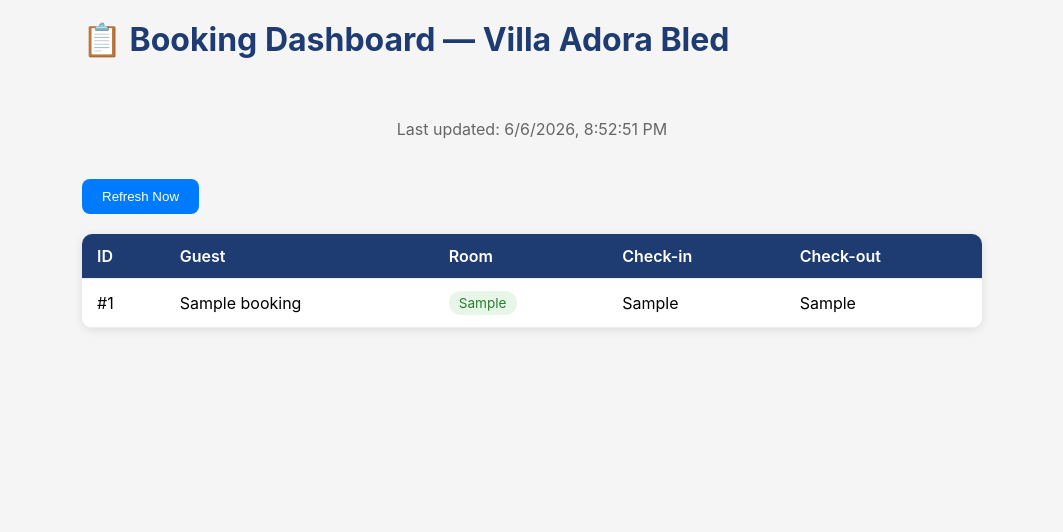
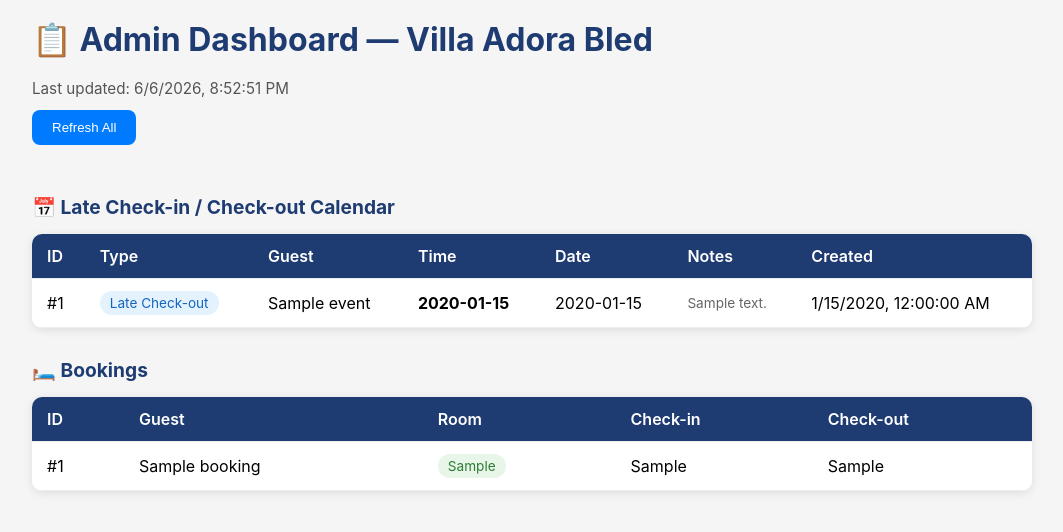
Before and after one commit to Isakzvegelj/villa-adora-bot, a Flask app: page /admin in a window 1280 px wide. Shown: the top 532 px of the page, without its empty margins (108-1171 px from the left). Run offline with Flask 3, Linux system fonts and the light colour scheme; tables that the repository leaves empty hold one stand-in row (values such as "Sample post").

Commit message:
feat: late check-in/out calendar system
- Add calendar_events database table
- Bot detects late check-in/out times from guest messages
- Saves events to calendar with guest name, time, notes
- Admin dashboard shows calendar events with color-coded badges
- Time extraction from natural language (e.g. 'at 10pm', 'around 22:30')
- Auto-refresh every 30 seconds

```diff
--- a/app.py
+++ b/app.py
@@ -1,8 +1,9 @@
 import os
 import subprocess
 import json
+import re
 from openai import OpenAI
-from database import add_booking, init_db
+from database import add_booking, init_db, add_calendar_event, get_all_calendar_events
 from hotel_data import hotel_info
 import sqlite3
 from flask import Flask, render_template, request, jsonify
@@ -120,6 +121,32 @@ def fix_spacing(text):
     # Fix multiple spaces
     text = re.sub(r'  +', ' ', text)
     return text.strip()
+
+
+def extract_time_from_message(message):
+    """Extract time from a natural language message like 'I'll arrive at 10pm' or 'around 22:30'."""
+    # Match patterns like "10pm", "10 pm", "10:30pm", "22:30", "10:00 PM", "at 10", "around 10pm"
+    patterns = [
+        r'(?:at|around|about|by|before|after)\s+(\d{1,2}):?(\d{2})?\s*(am|pm|AM|PM)?',
+        r'(\d{1,2}):(\d{2})\s*(am|pm|AM|PM)?',
+        r'(\d{1,2})\s*(am|pm|AM|PM)',
+        r'(?:at|around|about|by|before|after)\s+(\d{1,2})\s*(am|pm|AM|PM)?',
+    ]
+    msg_lower = message.lower()
+    for pattern in patterns:
+        match = re.search(pattern, msg_lower)
+        if match:
+            hour = int(match.group(1))
+            minute = int(match.group(2)) if match.group(2) else 0
+            ampm = match.group(3) if len(match.groups()) >= 3 and match.group(3) else None
+            if ampm:
+                ampm = ampm.lower()
+                if ampm == 'pm' and hour < 12:
+                    hour += 12
+                elif ampm == 'am' and hour == 12:
+                    hour = 0
+            return f"{hour:02d}:{minute:02d}"
+    return None
 
 
 def build_system_prompt() -> str:
@@ -511,6 +538,30 @@ def api_chat():
                         "I can assist with rooms, check-in times, breakfast, parking, and more."
                     )
                 answer = fix_spacing(answer)
+
+                # If guest provided a specific time for late check-in/out, save to calendar
+                if topic in ("late_check_in", "late_check_out", "check_in", "check_out"):
+                    extracted_time = extract_time_from_message(user_message)
+                    if extracted_time:
+                        event_type = "late_check_in" if "check_in" in topic or "arrival" in user_message.lower() else "late_check_out"
+                        # Try to get guest name from session messages
+                        guest_name = "Guest"
+                        for msg in messages:
+                            if isinstance(msg, dict) and msg.get("role") == "user":
+                                # Simple name extraction — look for patterns like "my name is X" or "I'm X"
+                                name_match = re.search(r"(?:my name is|i'm|i am|this is)\s+([A-Z][a-z]+(?:\s+[A-Z][a-z]+)?)", msg.get("content", ""), re.IGNORECASE)
+                                if name_match:
+                                    guest_name = name_match.group(1)
+                                    break
+                        add_calendar_event(
+                            session_id=session_id,
+                            event_type=event_type,
+                            guest_name=guest_name,
+                            time=extracted_time,
+                            notes=f"Guest requested {event_type.replace('_', ' ')} at {extracted_time}. Original message: {user_message}"
+                        )
+                        answer += f" I've noted your {event_type.replace('_', ' ')} time of {extracted_time} in our calendar. "
+
                 replies.append({"type": "text", "content": answer})
                 messages.append({"role": "tool", "content": answer})
         if not replies:
@@ -590,6 +641,27 @@ def admin():
     return render_template("admin.html", hotel_name=hotel_info["name"])
 
 
+@app.route("/api/calendar", methods=["GET"])
+def api_calendar():
+    """Get all calendar events (late check-in/out, etc.)."""
+    events = get_all_calendar_events()
+    return jsonify({
+        "events": [
+            {
+                "id": e[0],
+                "session_id": e[1],
+                "event_type": e[2],
+                "guest_name": e[3],
+                "time": e[4],
+                "date": e[5],
+                "notes": e[6],
+                "created_at": e[7],
+            }
+            for e in events
+        ]
+    })
+
+
 if __name__ == "__main__":
     port = int(os.environ.get("PORT", 5173))
     print(f"🏔️  {hotel_info['name']} — Fast Mode")
--- a/templates/admin.html
+++ b/templates/admin.html
@@ -7,24 +7,48 @@
     <style>
         * { margin: 0; padding: 0; box-sizing: border-box; }
         body { font-family: -apple-system, sans-serif; background: #f5f5f5; padding: 20px; }
-        .container { max-width: 900px; margin: 0 auto; }
+        .container { max-width: 1000px; margin: 0 auto; }
         h1 { color: #1e3c72; margin-bottom: 20px; }
-        .refresh-btn { background: #007bff; color: white; border: none; padding: 10px 20px; border-radius: 8px; cursor: pointer; margin-bottom: 20px; }
+        h2 { color: #1e3c72; margin: 30px 0 15px 0; font-size: 1.2em; }
+        .refresh-btn { background: #007bff; color: white; border: none; padding: 10px 20px; border-radius: 8px; cursor: pointer; margin-bottom: 20px; margin-right: 10px; }
         .refresh-btn:hover { background: #0056b3; }
-        table { width: 100%; border-collapse: collapse; background: white; border-radius: 10px; overflow: hidden; box-shadow: 0 2px 10px rgba(0,0,0,0.1); }
+        table { width: 100%; border-collapse: collapse; background: white; border-radius: 10px; overflow: hidden; box-shadow: 0 2px 10px rgba(0,0,0,0.1); margin-bottom: 20px; }
         th, td { padding: 12px 15px; text-align: left; border-bottom: 1px solid #eee; }
         th { background: #1e3c72; color: white; font-weight: 600; }
         tr:hover { background: #f8f9fa; }
         .empty { text-align: center; padding: 40px; color: #666; }
         .badge { display: inline-block; padding: 4px 10px; background: #e8f5e9; color: #2e7d32; border-radius: 12px; font-size: 0.85em; }
+        .badge-late-in { display: inline-block; padding: 4px 10px; background: #fff3e0; color: #e65100; border-radius: 12px; font-size: 0.85em; }
+        .badge-late-out { display: inline-block; padding: 4px 10px; background: #e3f2fd; color: #1565c0; border-radius: 12px; font-size: 0.85em; }
         .meta { color: #555; margin-bottom: 12px; font-size: 0.95em; }
+        .notes { color: #666; font-size: 0.85em; max-width: 300px; overflow: hidden; text-overflow: ellipsis; white-space: nowrap; }
     </style>
 </head>
 <body>
     <div class="container">
-        <h1>📋 Booking Dashboard — {{ hotel_name }}</h1>
-        <p class="empty">Last updated: <span id="lastUpdated">Never</span></p>
-        <button class="refresh-btn" onclick="loadBookings()">Refresh Now</button>
+        <h1>📋 Admin Dashboard — {{ hotel_name }}</h1>
+        <p class="meta">Last updated: <span id="lastUpdated">Never</span></p>
+        <button class="refresh-btn" onclick="loadAll()">Refresh All</button>
+
+        <h2>📅 Late Check-in / Check-out Calendar</h2>
+        <table id="calendarTable">
+            <thead>
+                <tr>
+                    <th>ID</th>
+                    <th>Type</th>
+                    <th>Guest</th>
+                    <th>Time</th>
+                    <th>Date</th>
+                    <th>Notes</th>
+                    <th>Created</th>
+                </tr>
+            </thead>
+            <tbody id="calendarBody">
+                <tr><td colspan="7" class="empty">Loading calendar...</td></tr>
+            </tbody>
+        </table>
+
+        <h2>🛏️ Bookings</h2>
         <table id="bookingsTable">
             <thead>
                 <tr>
@@ -42,22 +66,52 @@
     </div>
 
     <script>
+        async function loadCalendar() {
+            const tbody = document.getElementById('calendarBody');
+            tbody.innerHTML = '<tr><td colspan="7" class="empty">Loading...</td></tr>';
+            try {
+                const res = await fetch('/api/calendar');
+                const data = await res.json();
+                tbody.innerHTML = '';
+                if (data.events.length === 0) {
+                    tbody.innerHTML = '<tr><td colspan="7" class="empty">No calendar events yet.</td></tr>';
+                    return;
+                }
+                data.events.forEach(e => {
+                    const tr = document.createElement('tr');
+                    const badgeClass = e.event_type === 'late_check_in' ? 'badge-late-in' : 'badge-late-out';
+                    const typeLabel = e.event_type === 'late_check_in' ? 'Late Check-in' : 'Late Check-out';
+                    const created = e.created_at ? new Date(e.created_at).toLocaleString() : '-';
+                    tr.innerHTML = `
+                        <td>#${e.id}</td>
+                        <td><span class="${badgeClass}">${typeLabel}</span></td>
+                        <td>${e.guest_name || 'Guest'}</td>
+                        <td><strong>${e.time || '-'}</strong></td>
+                        <td>${e.date || '-'}</td>
+                        <td class="notes" title="${e.notes || ''}">${e.notes || '-'}</td>
+                        <td>${created}</td>
+                    `;
+                    tbody.appendChild(tr);
+                });
+            } catch (e) {
+                tbody.innerHTML = '<tr><td colspan="7" class="empty">Error loading calendar.</td></tr>';
+                console.error(e);
+            }
+        }
+
         async function loadBookings() {
             const tbody = document.getElementById('bookingsBody');
             const lastUpdated = document.getElementById('lastUpdated');
             tbody.innerHTML = '<tr><td colspan="5" class="empty">Loading...</td></tr>';
-
             try {
                 const res = await fetch('/api/bookings');
                 const data = await res.json();
                 tbody.innerHTML = '';
-
                 if (data.bookings.length === 0) {
                     tbody.innerHTML = '<tr><td colspan="5" class="empty">No bookings yet.</td></tr>';
                     if (lastUpdated) lastUpdated.textContent = new Date().toLocaleString();
                     return;
                 }
-
                 data.bookings.forEach(b => {
                     const tr = document.createElement('tr');
                     tr.innerHTML = `
@@ -76,9 +130,12 @@
             }
         }
 
-        loadBookings();
-        // Auto-refresh every 30 seconds
-        setInterval(loadBookings, 30000);
+        async function loadAll() {
+            await Promise.all([loadCalendar(), loadBookings()]);
+        }
+
+        loadAll();
+        setInterval(loadAll, 30000);
     </script>
 </body>
 </html>
```
Also changed, not shown: database.py (+47 -1 lines), tests/test_rag_baseline.py (added, +40 -0 lines), 2 other files.
